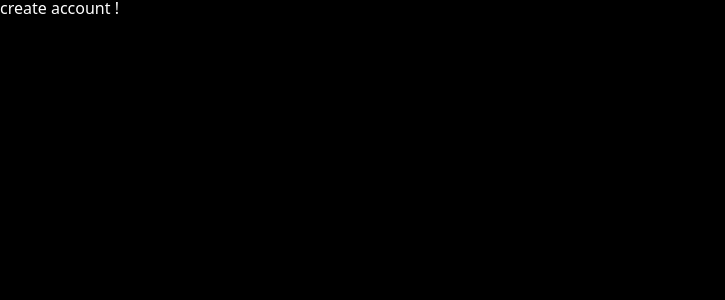
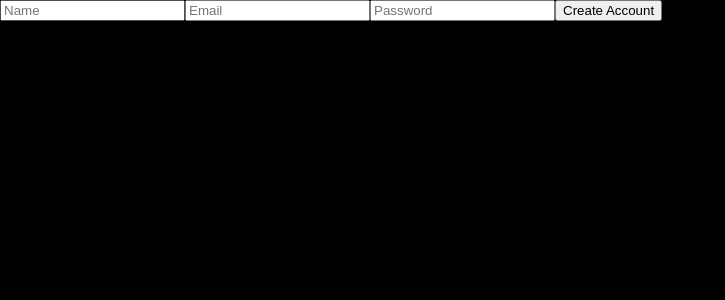
Before and after one commit to always97/xwitter, a React (Vite) app: page /create-account in a window 1280 px wide. Shown: the top 300 px of the page, without its empty margins (0-725 px from the left). Built offline with nearby package versions, Linux system fonts and the light colour scheme.

Commit message:
feat: CreateAccount Page 기능 구현

```diff
--- a/src/routes/create-account.tsx
+++ b/src/routes/create-account.tsx
@@ -1,3 +1,65 @@
+import React, { useState } from "react";
+import { styled } from "styled-components";
+
+const Wrapper = styled.div``;
+
+const Form = styled.form``;
+
+const Input = styled.input``;
+
 export default function CreateAccount() {
-  return <h1>create account !</h1>;
+  const [isLoading, setLoading] = useState(false);
+  const [name, setName] = useState("");
+  const [email, setEmail] = useState("");
+  const [password, setPassword] = useState("");
+
+  const onChange = (e: React.ChangeEvent<HTMLInputElement>) => {
+    const {
+      target: { name, value },
+    } = e;
+    if (name === "name") {
+      setName(value);
+    } else if (name === "email") {
+      setEmail(value);
+    } else if (name === "password") {
+      setPassword(value);
+    }
+  };
+
+  const onSubmit = (e: React.FormEvent<HTMLFormElement>) => {
+    e.preventDefault();
+    console.log(name, email, password);
+  };
+
+  return (
+    <Wrapper>
+      <Form onSubmit={onSubmit}>
+        <Input
+          onChange={onChange}
+          name="name"
+          value={name}
+          placeholder="Name"
+          type="text"
+          required
+        />
+        <Input
+          onChange={onChange}
+          name="email"
+          value={email}
+          placeholder="Email"
+          type="email"
+          required
+        />
+        <Input
+          onChange={onChange}
+          name="password"
+          value={password}
+          placeholder="Password"
+          type="password"
+          required
+        />
+        <Input type="submit" value="Create Account" />
+      </Form>
+    </Wrapper>
+  );
 }
```
